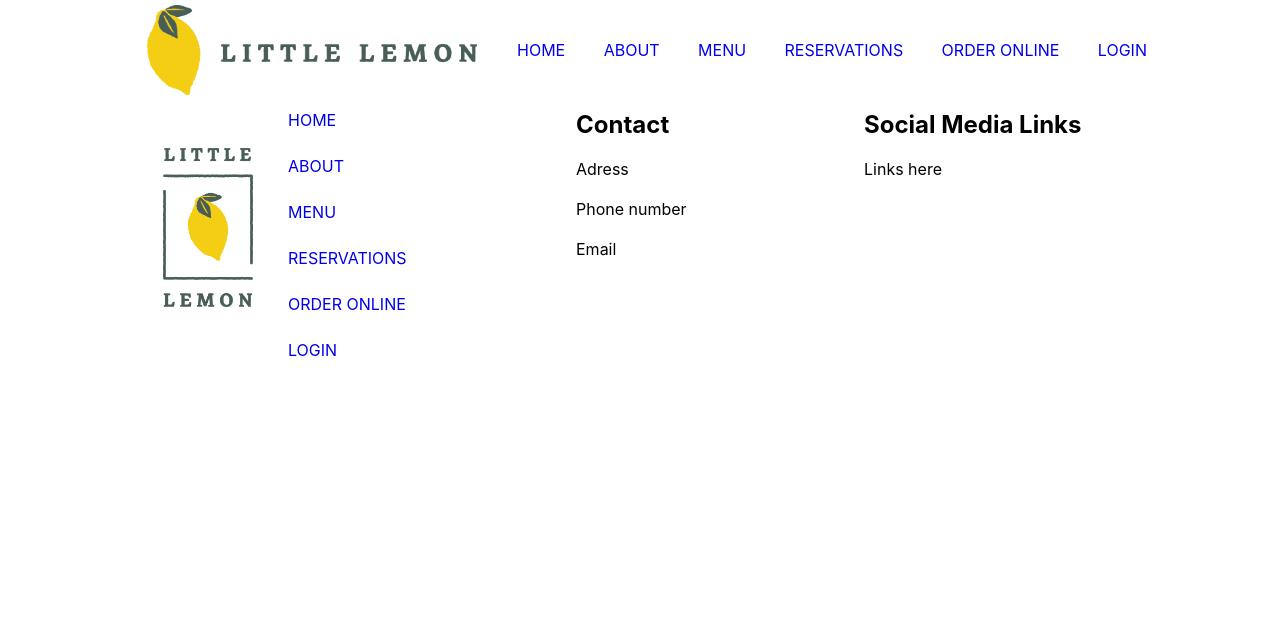
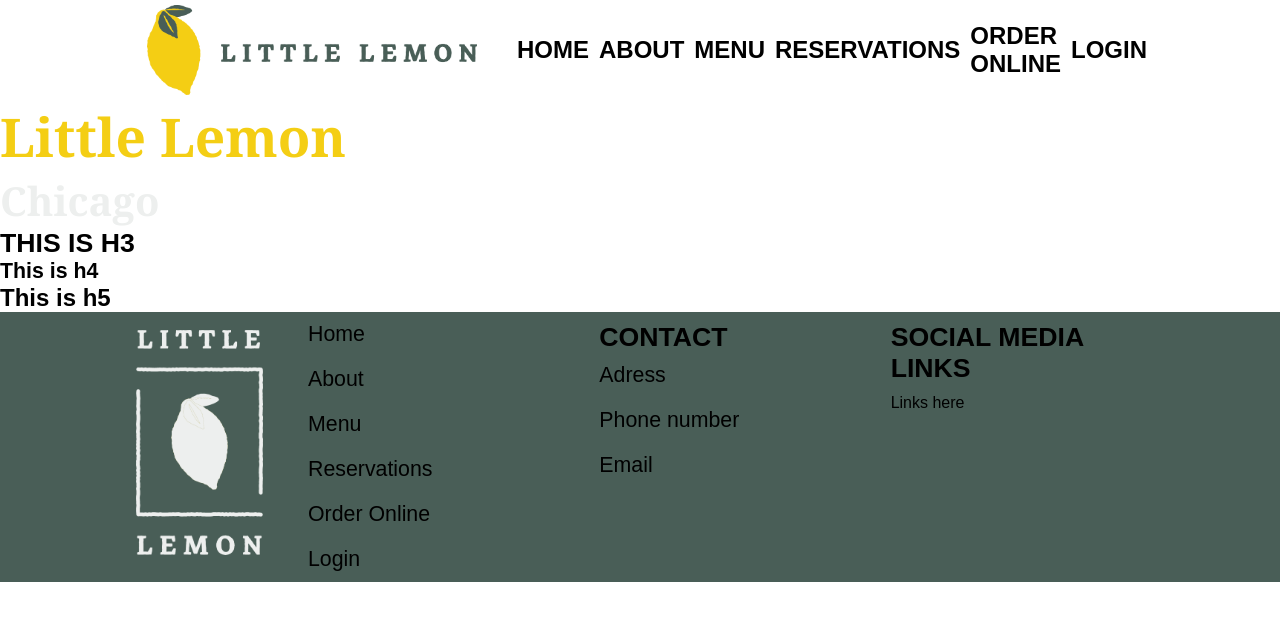
Before and after one commit to angel-argandona/Little-Lemon, a React (Create React App) app: page / in a window 1280 px wide. Shown: the top 620 px of the page. Built offline with nearby package versions, Linux system fonts and the light colour scheme.

Commit message:
Added font-styling

```diff
--- a/src/App.css
+++ b/src/App.css
@@ -1,4 +1,47 @@
 /* General Styling */
+h1 {
+	font-family: Georgia, 'Times New Roman', Times, serif;
+	font-size: 40pt;
+	font-weight: 600;
+	color: #F4CE14;
+	margin: 0;
+}
+
+h2 {
+	font-family: Georgia, 'Times New Roman', Times, serif;
+	font-size: 30pt;
+	color: #EDEFEE;
+	margin: 0;
+}
+
+h3 {
+	font-family: sans-serif;
+	font-size: 20pt;
+	font-weight: 800;
+	text-transform: uppercase;
+	color: black;
+	margin: 0;
+}
+
+h4 {
+	font-family: sans-serif;
+	font-size: 16pt;
+	font-weight: 800;
+	color: black;
+	margin: 0;
+}
+
+h5 {
+	font-family: sans-serif;
+	font-size: 18pt;
+	color: black;
+	margin: 0;
+}
+
+p {
+	font-family: sans-serif;
+}
+
 header img {
 	height: auto;
 	max-height: 90%;
@@ -29,9 +72,14 @@ header li {
 	padding: 5px;
 }
 
+main img {
+	border-radius: 16px;
+}
+
 footer {
 	padding-top: 10px;
 	padding-bottom: 10px;
+	background-color: #495E57;
 }
 
 .footer-logo {
@@ -47,6 +95,12 @@ footer {
 footer ul {
 	height: 100%;
 	flex-direction: column;
+}
+
+footer a {
+	font-family: sans-serif;
+	font-weight: 500;
+	color: black;
 }
 
 footer div {
@@ -77,10 +131,22 @@ header img {
 
 footer {
 	display: grid;
-	grid-template-columns: minmax(0,10vw) minmax(50px,100px) 1fr 1fr 1fr minmax(0,10vw);
+	grid-template-columns: minmax(0,10vw) minmax(50px,150px) 1fr 1fr 1fr minmax(0,10vw);
 	grid-template-rows: 250px;
 	place-items: stretch;
-	gap: 30px;
+	gap: 0px;
+}
+
+footer nav {
+	padding-left: 30px;
+}
+
+.contact-info {
+	padding-left: 30px;
+}
+
+.social-links {
+	padding-left: 30px;
 }
 
 /* Small screen layout */
@@ -110,16 +176,19 @@ footer {
 		grid-area: logo;
 	}
 
-	.footer-nav {
+	footer nav {
 		grid-area: nav;
+		padding-left: 0;
 	}
 
 	.contact-info {
 		grid-area: contact;
+		padding-left: 0;
 	}
 
 	.social-links {
 		grid-area: social;
+		padding-left: 0;
 	}
 
 	.padding-1 {
--- a/src/components/Footer.js
+++ b/src/components/Footer.js
@@ -2,19 +2,26 @@ import React from "react";
 import Nav from "./Nav";
 
 const Footer = () => {
+	const footerStyle = {
+		fontFamily: "sans-serif",
+		fontSize: "16pt",
+		fontWeight: 500,
+		color: "black",
+	};
+
 	return (
 		<footer>
 			<div className="padding-1"></div>
-			<img className="footer-logo" src={require("../images/logos/small-logo-1.png")}></img>
-			<Nav className="footer-nav"/>
+			<img className="footer-logo" src={require("../images/logos/small-logo-white.png")}></img>
+			<Nav style={footerStyle}/>
 			<div className="contact-info">
-				<h2>Contact</h2>
-				<p>Adress</p>
-				<p>Phone number</p>
-				<p>Email</p>
+				<h3>Contact</h3>
+				<p style={footerStyle}>Adress</p>
+				<p style={footerStyle}>Phone number</p>
+				<p style={footerStyle}>Email</p>
 			</div>
 			<div className="social-links">
-				<h2>Social Media Links</h2>
+				<h3>Social Media Links</h3>
 				<p>Links here</p>
 			</div>
 			<div className="padding-2"></div>
--- a/src/components/Header.js
+++ b/src/components/Header.js
@@ -2,11 +2,19 @@ import React from "react";
 import Nav from "./Nav";
 
 const Header = () => {
+	const navStyle = {
+		fontFamily: "sans-serif",
+		fontSize: "18pt",
+		fontWeight: 800,
+		textTransform: "uppercase",
+		color: "black",
+	};
+
 	return (
 		<header>
 			<div></div>
 			<img className="header-logo" src={require("../images/logos/big-logo-1.png")}></img>
-			<Nav></Nav>
+			<Nav style={navStyle}></Nav>
 			<div></div>
 		</header>
 	)
--- a/src/components/Main.js
+++ b/src/components/Main.js
@@ -3,7 +3,11 @@ import React from "react";
 const Main = () => {
 	return (
 		<main>
-
+			<h1>Little Lemon</h1>
+			<h2>Chicago</h2>
+			<h3>This is h3</h3>
+			<h4>This is h4</h4>
+			<h5>This is h5</h5>
 		</main>
 	)
 }
--- a/src/components/Nav.js
+++ b/src/components/Nav.js
@@ -1,15 +1,15 @@
 import React from "react";
 
-const Nav = () => {
+const Nav = (props) => {
 	return (
 		<nav>
 			<ul>
-				<li><a href="#home">HOME</a></li>
-				<li><a href="#about">ABOUT</a></li>
-				<li><a href="#menu">MENU</a></li>
-				<li><a href="#reservations">RESERVATIONS</a></li>
-				<li><a href="#order-online">ORDER ONLINE</a></li>
-				<li><a href="#login">LOGIN</a></li>
+				<li><a href="#home" style={props.style}>Home</a></li>
+				<li><a href="#about" style={props.style}>About</a></li>
+				<li><a href="#menu" style={props.style}>Menu</a></li>
+				<li><a href="#reservations" style={props.style}>Reservations</a></li>
+				<li><a href="#order-online" style={props.style}>Order Online</a></li>
+				<li><a href="#login" style={props.style}>Login</a></li>
 			</ul>
 		</nav>
 	)
```
Also changed, not shown: src/images/logos/small-logo-white.png (added).
